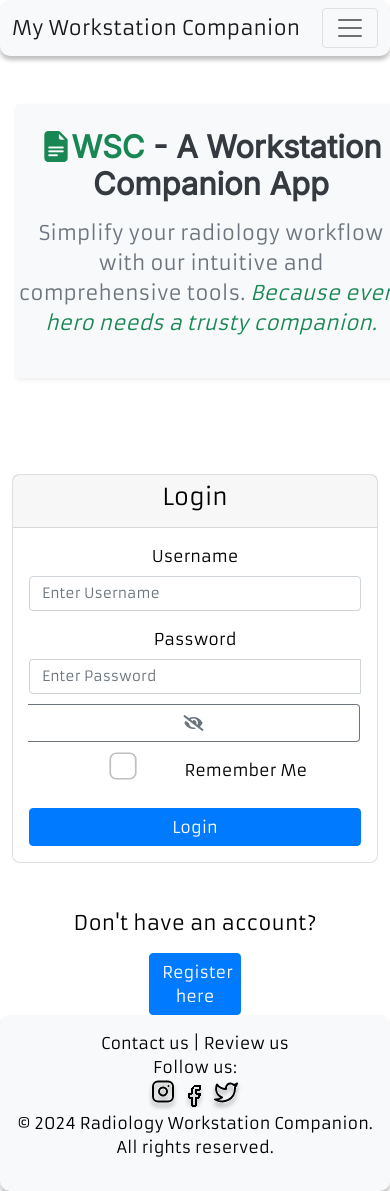
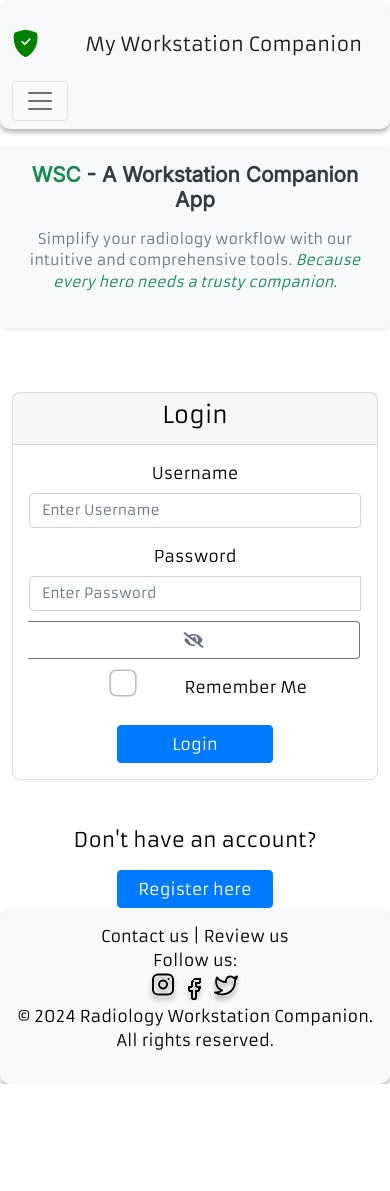
Before and after one commit to visit-www/ws_companion, a Flask app: a page that uses app/templates/base.html in a window 390 px wide; the page is wider, and only the part inside the window is pictured. After the commit the page ends 1084 px from the top of that part, so only its background shows below. Run offline with Flask 3, Linux system fonts and the light colour scheme; some libraries are stand-ins or nearby versions.

Commit message:
Stable version styles hero container and nav bar to suit better on small screens. add shield icon styles login button and register button and all primry  button to be 40 percent of parent.

```diff
--- a/app/static/css/style.css
+++ b/app/static/css/style.css
@@ -83,7 +83,8 @@
 }
 
 /* Reduce card and text size for smaller screens */
-@media (max-width: 380px) {
+@media (max-width: 600px) {
+
     .card-title{
         padding: 10px;
         font-size: 0.7rem !important;
@@ -133,6 +134,7 @@
 /*login button */
 .login-btn {
     background-color: #7bf1a8;
+    width: 60% !important;
 }
 .login-btn:hover{
     background-color: #136733;
@@ -412,3 +414,39 @@ hr{
     background-color: #0056b3;
     border-color: #004085;
 }
+
+/* Nvabar ansd hero continae styles */
+/* General Styling Adjustments */
+.navbar-brand {
+    font-size: 1.5rem;
+}
+
+/* Shield Icon */
+.bi-shield-fill-check {
+    font-size: 1.7em;
+}
+
+/* Adjustments for Smaller Screens */
+@media (max-width: 576px) {
+    .navbar-brand {
+        font-size: 1.2rem; /* Smaller navbar brand font size for mobile */
+    }
+    .sm_navbar_items{
+        font-size: 0.9em;
+    }
+    .bi-shield-fill-check {
+        font-size: 1.5em; /* Smaller shield icon */
+    }
+    .hero-container{
+        padding: 18px !important;
+    }
+    .hero-container h1 {
+        font-size: 1.3rem; /* Reduced font size for mobile headings */
+    }
+    .hero-container p {
+        font-size: 0.9rem; /* Reduced font size for mobile subheadings */
+    }
+    .btn-primary{
+        width:40vw !important;
+    }
+}
--- a/app/templates/base.html
+++ b/app/templates/base.html
@@ -30,11 +30,12 @@
     {% block nav_bar %}
     <nav class="navbar navbar-expand-lg navbar-light bg-light w-100">
         <div class="container-fluid">
-                <a class="navbar-brand" href="{{ url_for('main_routes.index') }}">My Workstation Companion</a>
+            <i class="bi bi-shield-fill-check p-lg-4 p-md-4 p-sm-3 py-3" style="color:green; font-size: 1.7em;"></i>
+            <a class="navbar-brand p-md-3 p-sm-3" href="{{ url_for('main_routes.index') }}">My Workstation Companion</a>
             <button class="navbar-toggler" type="button" data-bs-toggle="collapse" data-bs-target="#navbarNav" aria-controls="navbarNav" aria-expanded="false" aria-label="Toggle navigation">
                 <span class="navbar-toggler-icon"></span>
             </button>
-                <div class="collapse navbar-collapse" id="navbarNav">
+            <div class="collapse navbar-collapse sm_navbar_items" id="navbarNav">
                 <ul class="navbar-nav ms-auto">
                     <li class="nav-item"><a class="nav-link" href="{{ url_for('main_routes.index') }}">Home</a></li>
                     <li class="nav-item"><a class="nav-link" href="{{ url_for('main_routes.pricing') }}">Pricing</a></li>
@@ -51,7 +52,6 @@
                         <li class="nav-item"><a class="nav-link" href="{{ url_for('app_user.login') }}">Login</a></li>
                         <li class="nav-item"><a class="nav-link" href="{{ url_for('app_user.register') }}">Register</a></li>
                     {% endif %}
-
                 </ul>
             </div>
         </div>
@@ -59,9 +59,9 @@
     {% endblock %}
 
     {% block hero_container %}
-<div class="hero-container text-center my-5 py-4 bg-light rounded shadow-sm mx-3">
+    <div class="hero-container text-center my-3 py-md-4 py-sm-4 bg-light rounded shadow-sm container-fluid">
         <h1 class="display-5 fw-bolder mb-3" style="font-family: 'Inter', sans-serif; color: #343a40;">
-        <span class="bi-file-earmark-text-fill text-success">WSC</span> - A Workstation Companion App
+            <span class="text-success">WSC</span> - A Workstation Companion App
         </h1>
         <p class="lead" style="color: #6c757d;">
             Simplify your radiology workflow with our intuitive and comprehensive tools.
```
Also changed, not shown: app/static/assets/images/dummy_profile_pic.png (added), radilogy.db (added). Lines whose indentation alone changed are shown as unchanged.
